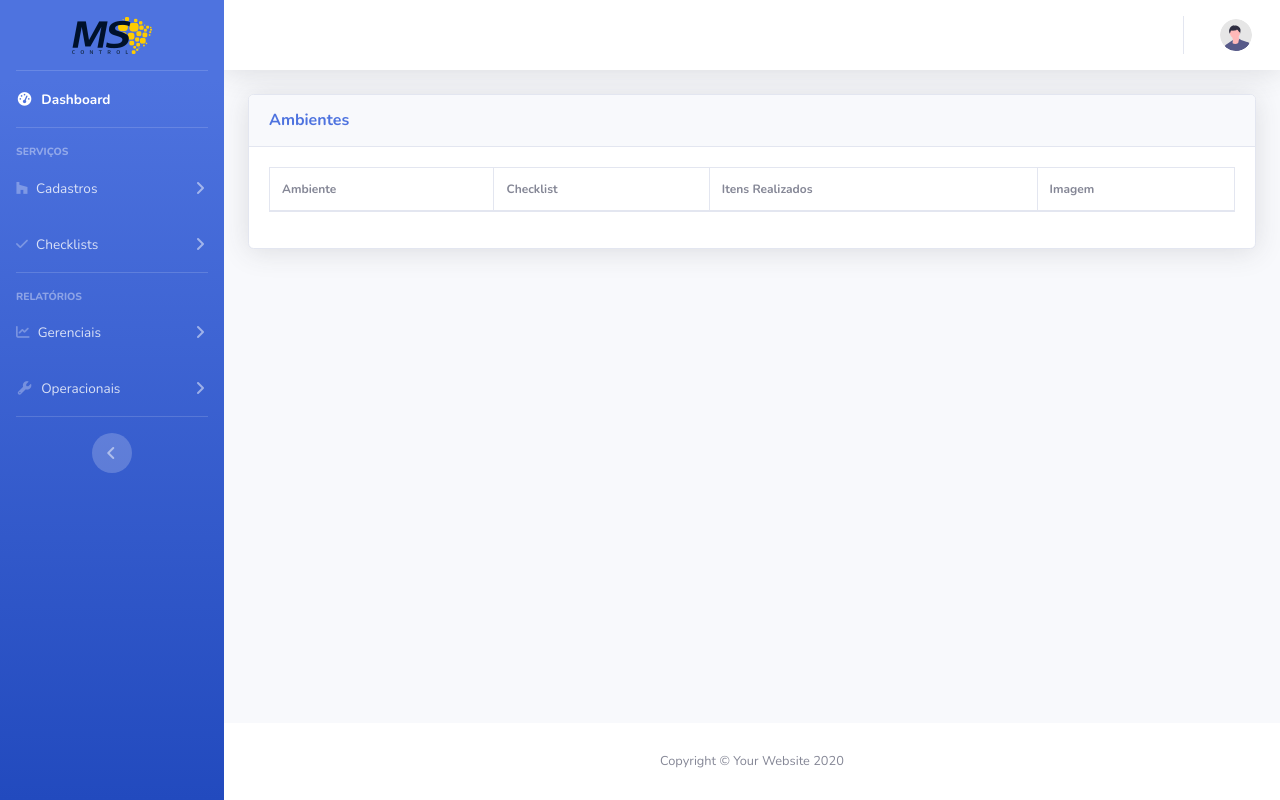
After one commit to ermescarletto/mscontrol, a Django app: page /control/checklists/ in a window 1280 px wide. The commit adds this page. Run offline with Django 4.2, Linux system fonts and the light colour scheme; data that the repository does not hold is empty; some libraries are stand-ins or nearby versions.

Commit message:
Alterado lógica de demosntração de checklists Criação do formulário para checklist através da seleção Alteração do modelo de inserção de checklist Adicionado campo JSONField para controle de itens

```diff
--- a/ms/servicos/models.py
+++ b/ms/servicos/models.py
@@ -80,8 +80,7 @@ class Checklist(models.Model):
 
 class ChecklistPreenchido(models.Model):
     ambiente = models.ForeignKey('entidades.Ambiente',on_delete=models.PROTECT)
-    servico = models.ForeignKey(Servico,on_delete=models.PROTECT)
-    checklist = models.ForeignKey(Checklist,on_delete=models.PROTECT)
+    checklist = models.ForeignKey(CadastroChecklist,on_delete=models.PROTECT)
     itens = models.JSONField()
     foto_checklist_depois = models.ImageField()
 
--- a/ms/servicos/templates/base.html
+++ b/ms/servicos/templates/base.html
@@ -78,7 +78,7 @@
             <div id="collapseTwo" class="collapse" aria-labelledby="headingTwo" data-parent="#accordionSidebar">
                 <div class="bg-white py-2 collapse-inner">
                     <a class="collapse-item" href="{% url 'control:servicos' %}">Serviços</a>
-                    <a class="collapse-item" href="#">Checklists</a>
+                    <a class="collapse-item" href="{% url 'control:checklists' %}">Checklists</a>
                 </div>
             </div>
         </li>
--- a/ms/servicos/templates/form_checklist.html
+++ b/ms/servicos/templates/form_checklist.html
@@ -23,7 +23,7 @@
       <h6 class="text-center">{{ checklist.descricao }}</h6>
       <br>
     <div class="form-group">
-              <form action="/control/check/form/{{ambiente.id}}/{{checklist.id}}/" method="post">
+              <form action="/control/check/form/{{ambiente.id}}/{{checklist.id}}/" method="post" enctype="multipart/form-data" >
                     {% csrf_token %}
 
 
@@ -31,7 +31,7 @@
                   <div class="col-sm">
               <ul>
                   {% for i in checklist.itens.all %}
-                    <li> <input type="checkbox" class="check" id="item-check-{{i.id}}"> {{i}} </li>
+                    <li> <input type="checkbox" name="itens" value="{{i.descricao}}" class="check" id="item-check-{{i.id}}"> {{i}} </li>
                   <br>
                   {% endfor %}
               </ul>
@@ -41,7 +41,7 @@
 
           <div class="row text-center small">
               <div class="col-sm">
-                <input class="btn btn-secondary" type="file" id= "cap2" name="personalPhoto" accept="image/*" capture ="camera" id="camera2">
+                <input class="btn btn-secondary" type="file" id= "cap2" name="fotoAmbiente" accept="image/*" capture ="camera" id="camera2">
               </div>
           </div>
     <br>
--- /dev/null
+++ b/ms/servicos/templates/lista_checklists.html
@@ -0,0 +1,68 @@
+{% extends 'base.html' %}
+
+{% block content %}
+                <!-- Begin Page Content -->
+                <div class="container-fluid">
+
+                    <div class="card shadow mb-4">
+                        <div class="card-header py-3">
+                            <h6 class="m-0 font-weight-bold text-primary">Ambientes</h6>
+                        </div>
+                        <div class="card-body">
+                            <div class="table-responsive">
+                                <table class="table table-bordered" id="dataTable" width="100%" cellspacing="0">
+                                    <thead>
+                                        <tr>
+                                            <th>Ambiente</th>
+                                            <th>Checklist</th>
+                                            <th>Itens Realizados</th>
+                                            <th>Imagem</th>
+                                        </tr>
+                                    </thead>
+                                    <tbody>
+                                    {% for i in checklists %}
+                                        <tr>
+                                            <td> {{ i.ambiente.descricao }}</td>
+                                            <td> {{ i.checklist.descricao }}</td>
+                                            <td> {{ i.itens }}</td>
+                                            <td> <img src="{{ i.foto_checklist_depois.url }}" alt=""> </td>
+
+                                        </tr>
+                                    {% endfor %}
+                                    </tbody>
+                                </table>
+                            </div>
+                        </div>
+                    </div>
+
+                </div>
+                <!-- /.container-fluid -->
+
+            </div>
+            <!-- End of Main Content -->
+            <!-- Confirm Delete -->
+
+<div class="modal fade" id="confirmDelete" tabindex="-1" role="dialog" aria-labelledby="exampleModalLabel" aria-hidden="true">
+    <div class="modal-dialog" role="document">
+         <div class="modal-content">
+             <div class="modal-header">
+                 <h5 class="modal-title" id="exampleModalLabel">Tem Certeza?</h5>
+                 <button class="close" type="button" data-dismiss="modal" aria-label="Close">
+                     <span aria-hidden="true">×</span>
+                 </button>
+             </div>
+             <div class="modal-body confirm-delete">Confirme abaixo para excluir.</div>
+
+
+                    <div class="modal-footer">
+                        <button class="btn btn-secondary" type="button" data-dismiss="modal">Cancel</button>
+                        <button class="btn btn-danger" type="button" id="confirmDeleteButtonModal" >Delete </button>
+                    </div>
+
+    </div></div>
+</div>
+
+
+
+
+{% endblock %}
--- a/ms/servicos/urls.py
+++ b/ms/servicos/urls.py
@@ -14,5 +14,6 @@ urlpatterns = [
     path('entidades/<pk>/delete/',EntidadeDelete.as_view(), name='deleta_entidade'),
     path('servicos/',ServicosView.as_view(), name='servicos'),
     path('api/check/', APIChecklistPreenchido.as_view(), name='checklist_preenchido'),
-    path('check/form/<int:ambiente_id>/<int:checklist_id>/',FormChecklistView.as_view(),name='form_checklist')
+    path('check/form/<int:ambiente_id>/<int:checklist_id>/',FormChecklistView.as_view(),name='form_checklist'),
+    path('checklists/', ChecklistsView.as_view(),name='checklists')
 ]
--- a/ms/servicos/views.py
+++ b/ms/servicos/views.py
@@ -9,6 +9,8 @@ from django.shortcuts import render, get_object_or_404, HttpResponseRedirect
 import entidades.models as emd
 import qrcode
 import qrcode.image.svg
+import json
+from PIL import Image
 from .forms import *
 from io import BytesIO
 
@@ -189,8 +191,23 @@ class FormChecklistView(View):
         return render(request, "form_checklist.html", context=context)
 
     def post(self, request, ambiente_id, checklist_id):
-        form = ChecklistForm(request)
-        form.checklist = checklist_id
-        form.ambiente = ambiente_id
+        check = ChecklistPreenchido()
+        check.ambiente = emd.Ambiente.objects.get(pk=ambiente_id)
+        check.checklist = CadastroChecklist.objects.get(pk=checklist_id)
+        itens_array = json.dumps(request.POST.getlist('itens'))
+        check.itens = itens_array
+        check.foto_checklist_depois = request.FILES['fotoAmbiente']
+        print(itens_array)
+        check.save()
 
-        return render(request, "checklist.html", form=form)
+        return render(request, "dashboard.html")
+
+
+
+class ChecklistsView(View):
+    def get(self,request):
+        checklists = ChecklistPreenchido.objects.all()
+        context = {
+            'checklists': checklists
+        }
+        return render(request, "lista_checklists.html", context=context)
```
Also changed, not shown: media/Captura_de_tela_de_2022-04-24_21-42-35.png (added), media/Captura_de_tela_de_2022-04-25_18-00-16.png (added), ms/servicos/migrations/0014_remove_checklistpreenchido_servico_and_more.py (added).
